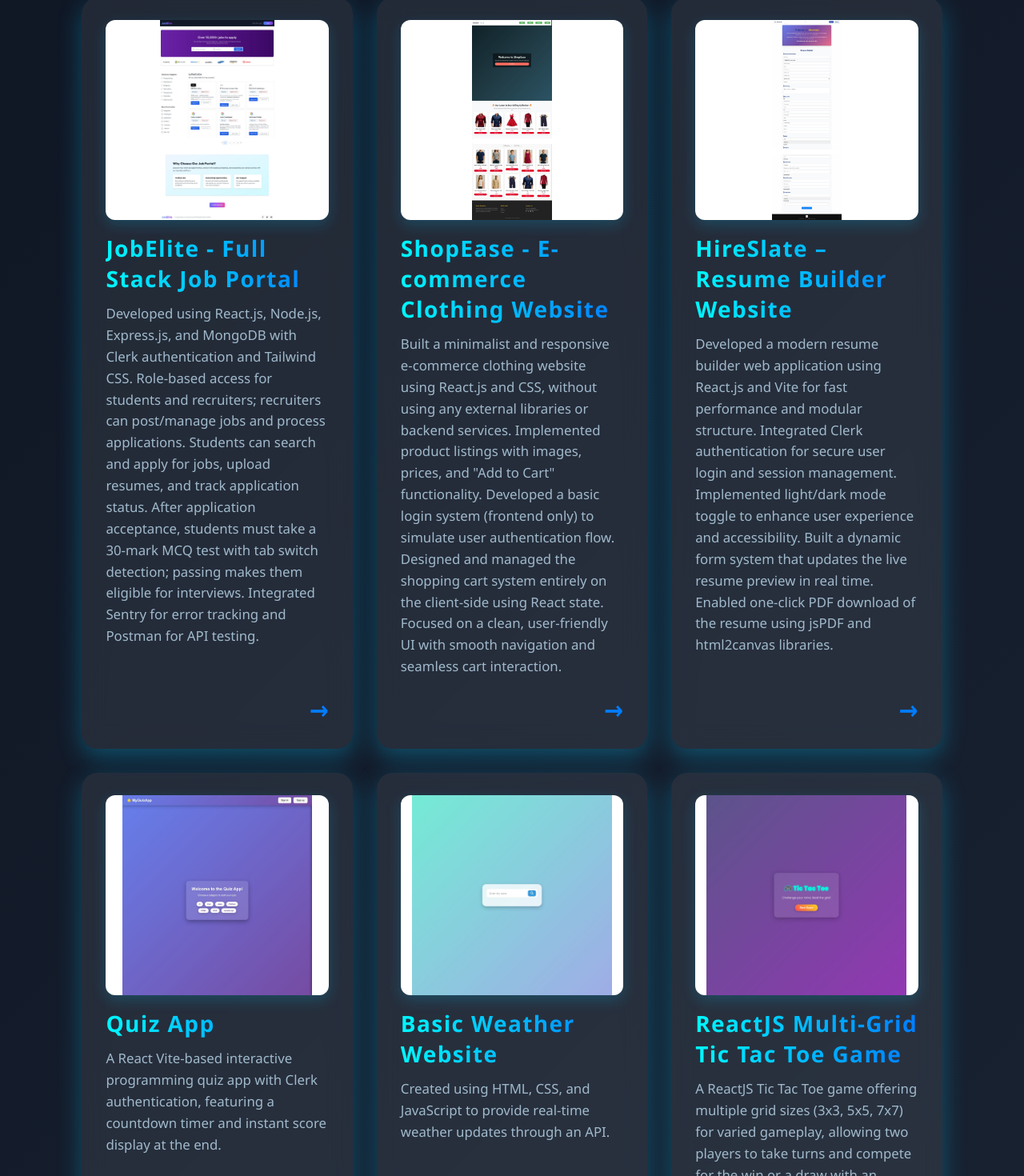
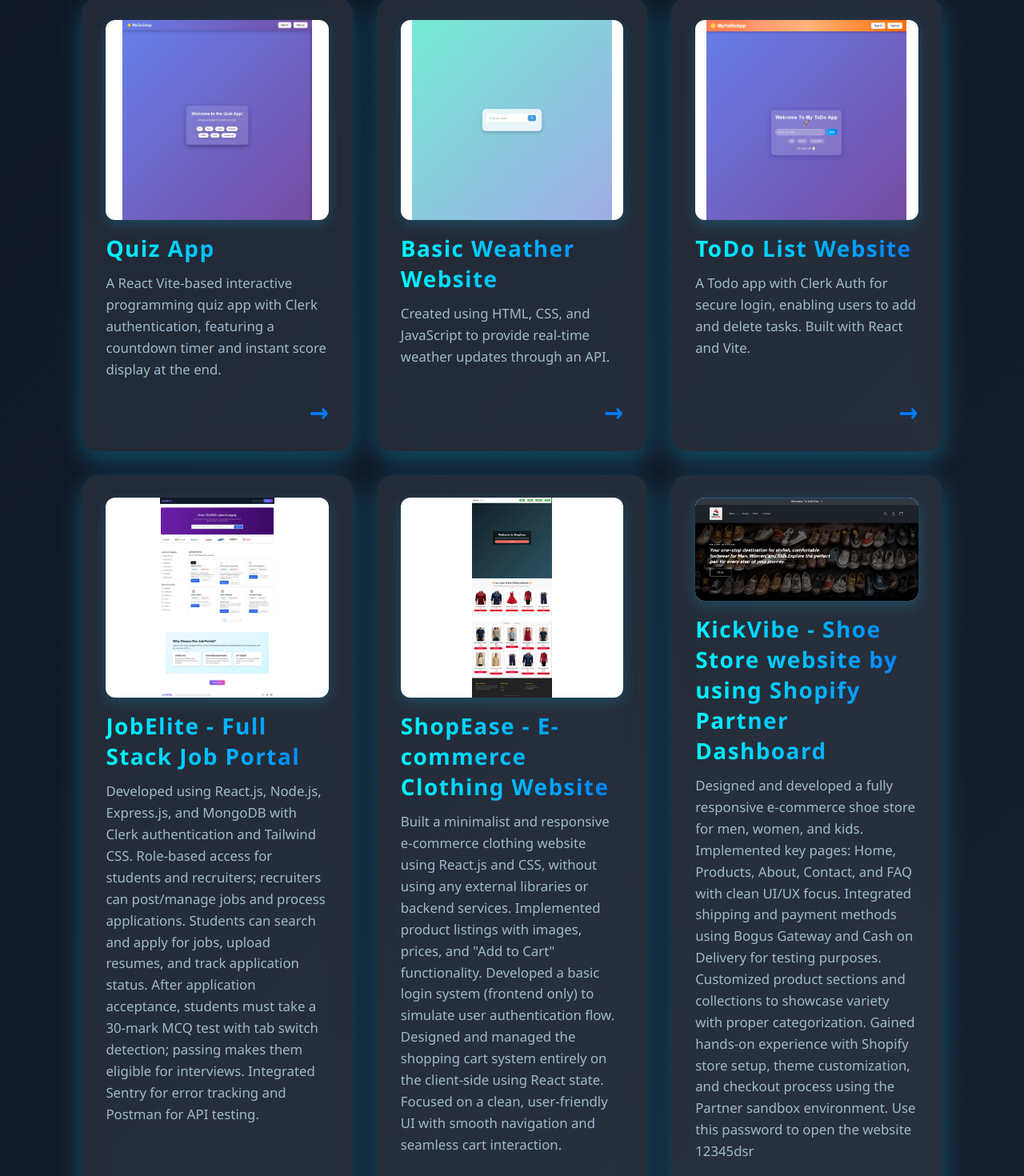
Before and after one commit to dsr096/portfoliofinal0948, a React (Create React App) app: page /#/projects in a window 1280 px wide. Shown: the part 358-1828 px from the top of the page at 80% size. Built offline with nearby package versions, Linux system fonts and the light colour scheme.

Commit message:
Added password note in red color in description field

```diff
--- a/package.json
+++ b/package.json
@@ -1,5 +1,5 @@
 {
-  "homepage": "https://dsr096.github.io/portfoliofinal0948",
+
   "name": "portfolio",
   "version": "0.1.0",
   "private": true,
@@ -19,9 +19,7 @@
     "start": "react-scripts start",
     "build": "react-scripts build",
     "test": "react-scripts test",
-    "eject": "react-scripts eject",
-    "predeploy": "npm run build",
-    "deploy": "gh-pages -d build"
+    "eject": "react-scripts eject"
   },
   "eslintConfig": {
     "extends": [
--- a/src/Pages/About.js
+++ b/src/Pages/About.js
@@ -51,6 +51,7 @@
                 <div className="skill-items">
                   <img src={process.env.PUBLIC_URL + '/github.jpg'} alt="GitHub" />
                   <img src={process.env.PUBLIC_URL + '/vscode123.jpg'} alt="VS Code" />
+                  <img src={process.env.PUBLIC_URL + '/shopifylogo.jpg'} alt="Shopify" />
                 </div>
               </div>
 
--- a/src/Pages/Projects.js
+++ b/src/Pages/Projects.js
@@ -4,6 +4,27 @@
 import Footer from '../Components/Footer';
 
 const projects = [
+
+     {
+    title: "Quiz App",
+    url: "https://quizapp-mu-henna.vercel.app/",
+     thumbnail: `${process.env.PUBLIC_URL}/quizapp.jpeg`,
+    description: "A React Vite-based interactive programming quiz app with Clerk authentication, featuring a countdown timer and instant score display at the end.",
+  },
+
+  {
+    title: "Basic Weather Website",
+    url: "https://newweather-five.vercel.app/",
+    thumbnail: `${process.env.PUBLIC_URL}/weather.jpeg`,
+    description: "Created using HTML, CSS, and JavaScript to provide real-time weather updates through an API.",
+  },
+
+  {
+    title: "ToDo List Website",
+    url: "https://todo-gjdr.vercel.app/",
+    thumbnail: `${process.env.PUBLIC_URL}/todoapp.jpeg`,
+    description: "A Todo app with Clerk Auth for secure login, enabling users to add and delete tasks. Built with React and Vite.",
+  },
  {
   title: "JobElite - Full Stack Job Portal",
   url: "https://jobelite.vercel.app/",
@@ -18,37 +39,29 @@
 },
 
 {
+  title: "KickVibe - Shoe Store website by using Shopify Partner Dashboard",
+  url: "https://shpease.myshopify.com/",
+  thumbnail: `${process.env.PUBLIC_URL}/frontphoto.png`,
+  description: "Designed and developed a fully responsive e-commerce shoe store for men, women, and kids.\n\nImplemented key pages: Home, Products, About, Contact, and FAQ with clean UI/UX focus.\n\nIntegrated shipping and payment methods using Bogus Gateway and Cash on Delivery for testing purposes.\n\nCustomized product sections and collections to showcase variety with proper categorization.\n\nGained hands-on experience with Shopify store setup, theme customization, and checkout process using the Partner sandbox environment.\n\n\nUse this password to open the website 12345dsr"
+},
+
+
+{
   title: "HireSlate – Resume Builder Website",
   url: "https://hireslate.vercel.app/",
   thumbnail: `${process.env.PUBLIC_URL}/hireslate.png`,
   description: "Developed a modern resume builder web application using React.js and Vite for fast performance and modular structure. Integrated Clerk authentication for secure user login and session management. Implemented light/dark mode toggle to enhance user experience and accessibility. Built a dynamic form system that updates the live resume preview in real time. Enabled one-click PDF download of the resume using jsPDF and html2canvas libraries."
 },
 
- {
-    title: "Quiz App",
-    url: "https://quizapp-mu-henna.vercel.app/",
-     thumbnail: `${process.env.PUBLIC_URL}/quizapp.jpeg`,
-    description: "A React Vite-based interactive programming quiz app with Clerk authentication, featuring a countdown timer and instant score display at the end.",
-  },
 
-  {
-    title: "Basic Weather Website",
-    url: "https://newweather-five.vercel.app/",
-    thumbnail: `${process.env.PUBLIC_URL}/weather.jpeg`,
-    description: "Created using HTML, CSS, and JavaScript to provide real-time weather updates through an API.",
-  },
     {
     title: "ReactJS Multi-Grid Tic Tac Toe Game",
     url: "https://dsr096.github.io/newtictactoe/",
     thumbnail: `${process.env.PUBLIC_URL}/tictactoe.jpeg`,
     description: "A ReactJS Tic Tac Toe game offering multiple grid sizes (3x3, 5x5, 7x7) for varied gameplay, allowing two players to take turns and compete for the win or a draw with an interactive UI.",
   },
-  {
-    title: "ToDo List Website",
-    url: "https://todo-gjdr.vercel.app/",
-    thumbnail: `${process.env.PUBLIC_URL}/todoapp.jpeg`,
-    description: "A Todo app with Clerk Auth for secure login, enabling users to add and delete tasks. Built with React and Vite.",
-  },
+
+
 
 ];
 
```
Also changed, not shown: public/frontphoto.png (added), public/shopifylogo.jpg (added).
